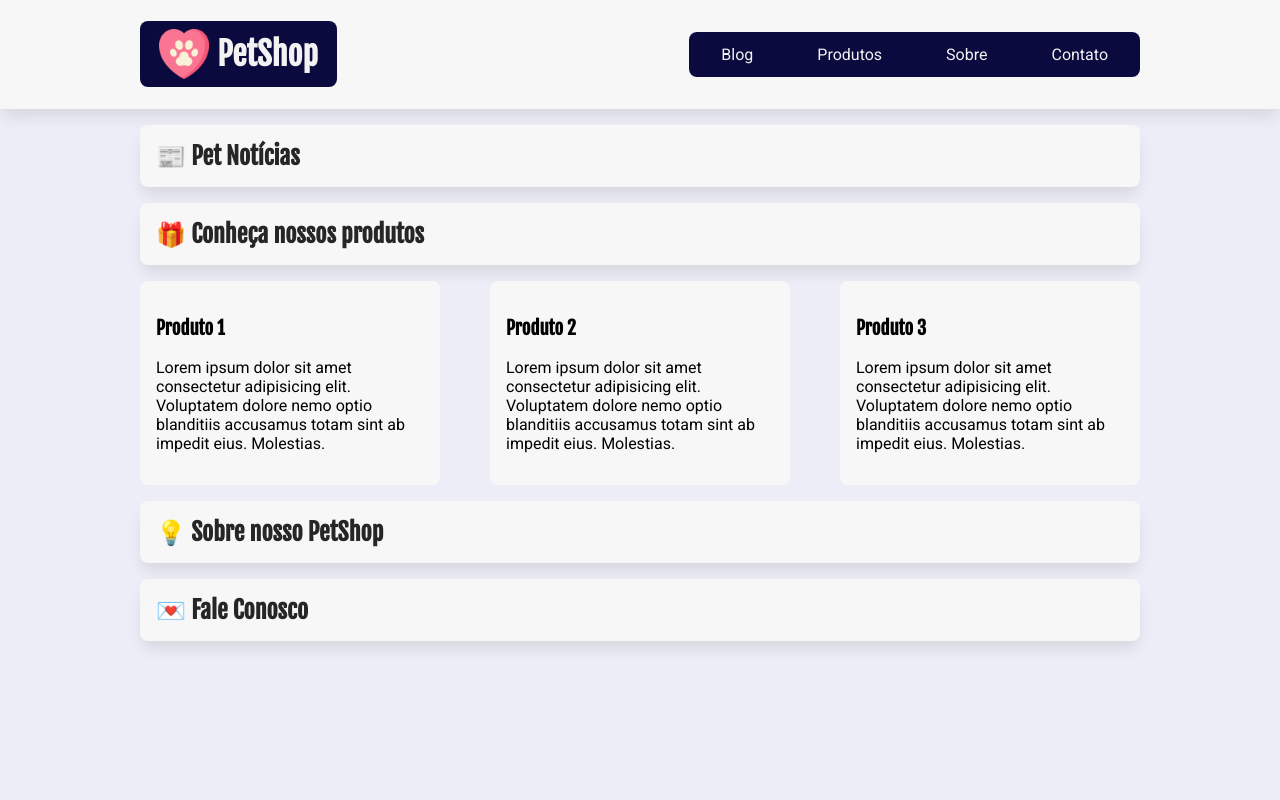
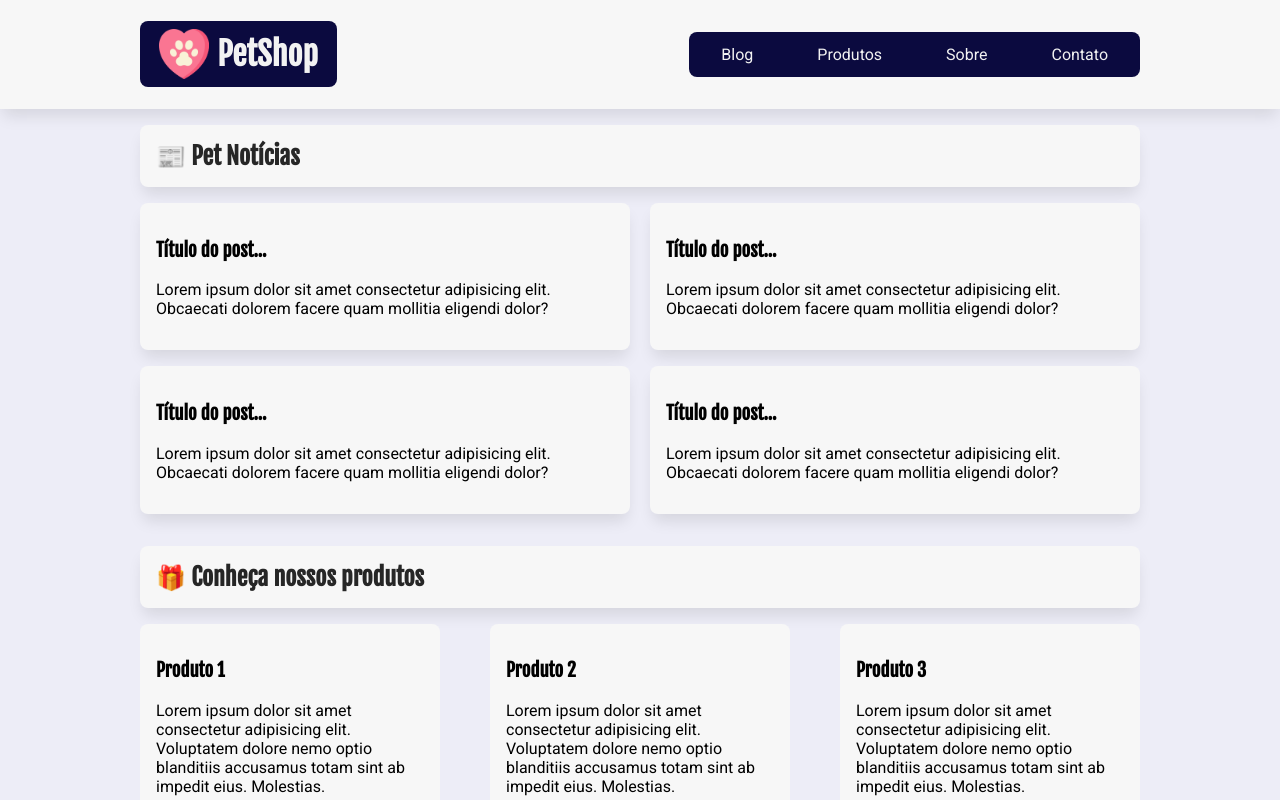
Before and after one commit to tiagotecinternet/petshop-tiago, a React (Create React App) app: page / in a window 1280 px wide. Shown: the top 800 px of the page. Built offline with nearby package versions, Linux system fonts and the light colour scheme.

Commit message:
Componente ListaPosts

```diff
--- /dev/null
+++ b/src/components/ListaPosts/ListaPosts.jsx
@@ -0,0 +1,37 @@
+import estilos from "./ListaPosts.module.css";
+const ListaPosts = () => {
+  return (
+    <div className={estilos.lista_posts}>
+      <article className={estilos.post}>
+        <h3>Título do post...</h3>
+        <p>
+          Lorem ipsum dolor sit amet consectetur adipisicing elit. Obcaecati
+          dolorem facere quam mollitia eligendi dolor?
+        </p>
+      </article>
+      <article className={estilos.post}>
+        <h3>Título do post...</h3>
+        <p>
+          Lorem ipsum dolor sit amet consectetur adipisicing elit. Obcaecati
+          dolorem facere quam mollitia eligendi dolor?
+        </p>
+      </article>
+      <article className={estilos.post}>
+        <h3>Título do post...</h3>
+        <p>
+          Lorem ipsum dolor sit amet consectetur adipisicing elit. Obcaecati
+          dolorem facere quam mollitia eligendi dolor?
+        </p>
+      </article>
+      <article className={estilos.post}>
+        <h3>Título do post...</h3>
+        <p>
+          Lorem ipsum dolor sit amet consectetur adipisicing elit. Obcaecati
+          dolorem facere quam mollitia eligendi dolor?
+        </p>
+      </article>
+    </div>
+  );
+};
+
+export default ListaPosts;
--- /dev/null
+++ b/src/components/ListaPosts/ListaPosts.module.css
@@ -0,0 +1,15 @@
+.lista_posts {
+  display: flex;
+  justify-content: space-between;
+  flex-wrap: wrap;
+}
+
+.post {
+  padding: 1rem;
+  width: 49%;
+  background-color: #f7f7f7;
+  box-shadow: var(--sombra-box);
+  border-radius: var(--borda-arredondada);
+  margin-bottom: 1rem;
+  transition: transform 300ms;
+}
--- a/src/pages/Home/Home.jsx
+++ b/src/pages/Home/Home.jsx
@@ -1,8 +1,11 @@
+import ListaPosts from "../../components/ListaPosts/ListaPosts";
 import estilos from "./Home.module.css";
 const Home = () => {
   return (
     <section>
       <h2 className={estilos.titulo_secao}>Pet Notícias</h2>
+
+      <ListaPosts />
     </section>
   );
 };
```
